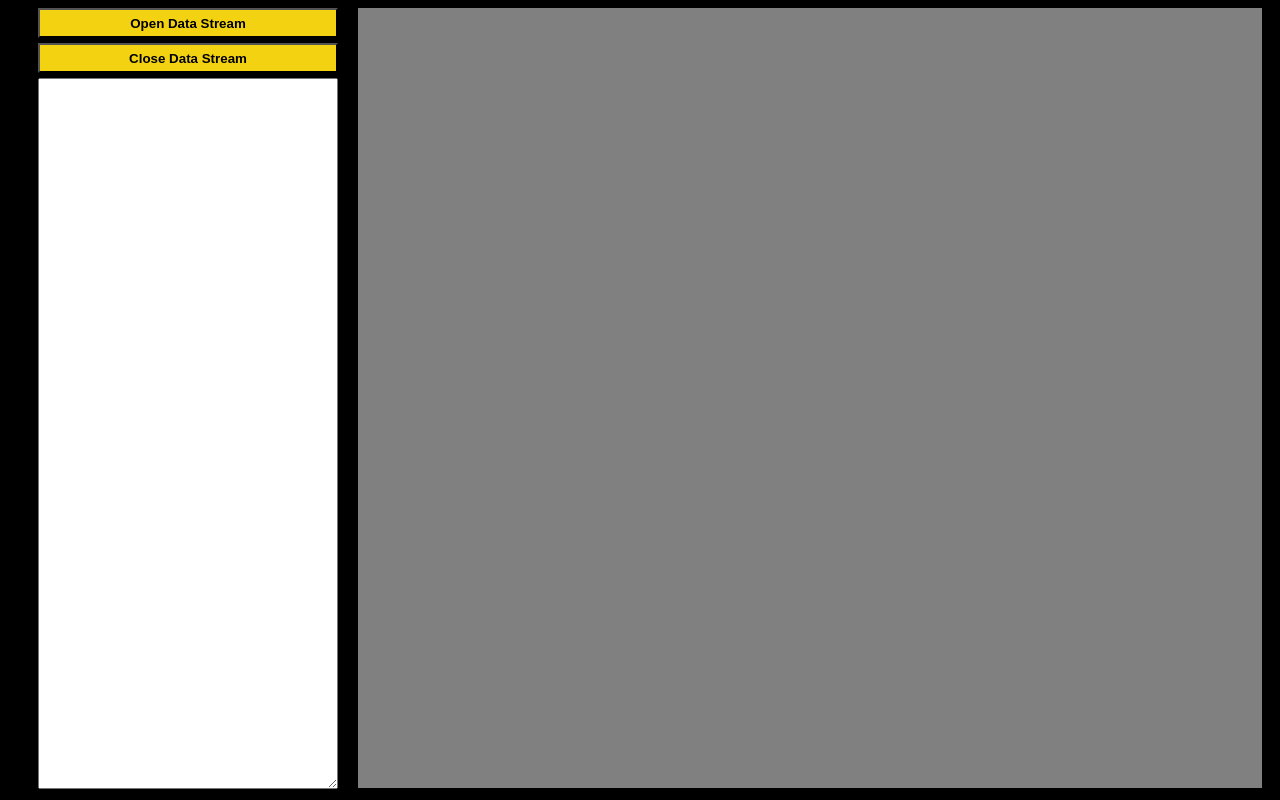
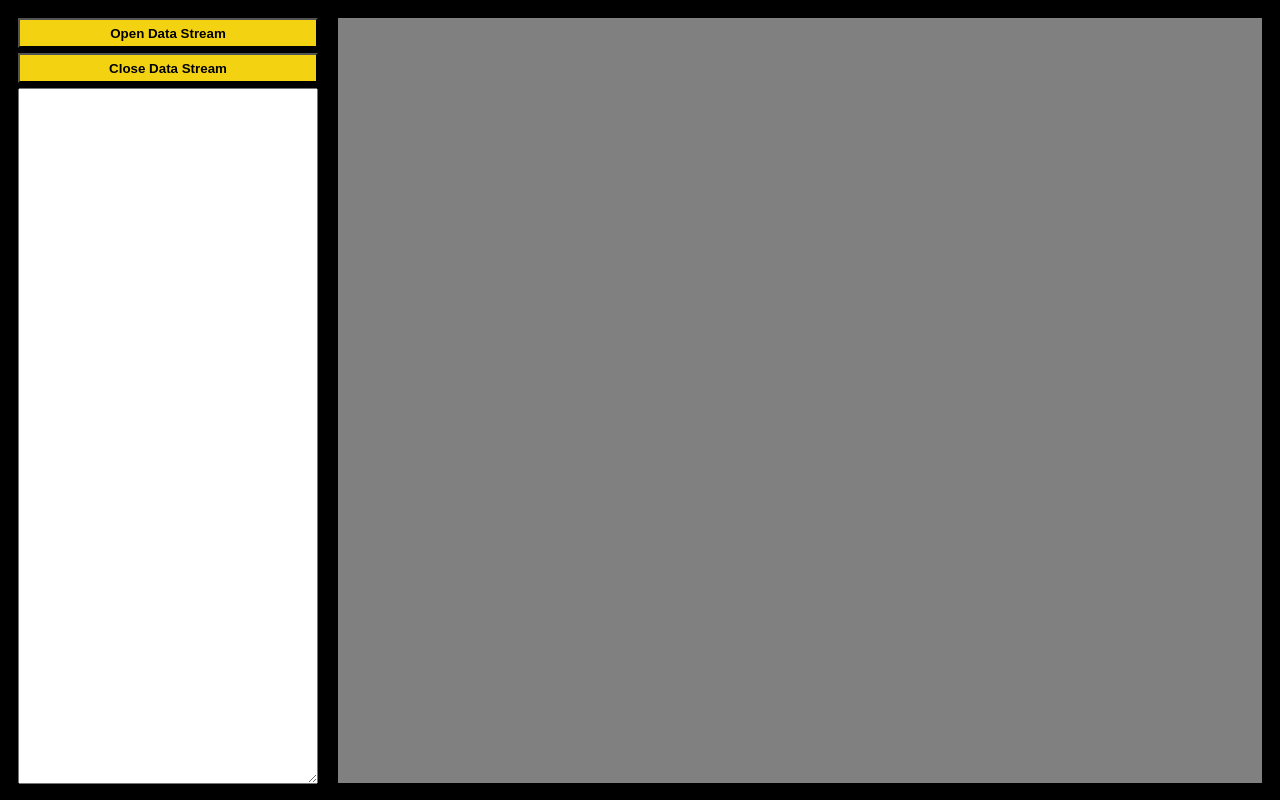
Before and after one commit to aesalazar/NodeElectronOpenFinWebPerformance, a website: page public/index.html in a window 1280 px wide. Drawn offline with Linux system fonts and the light colour scheme.

Commit message:
Adjusted margins and borders of css for sake of openfin and added initial width and height in app.template.json.

```diff
--- a/public/app.template.json
+++ b/public/app.template.json
@@ -5,7 +5,9 @@
         "url": "http://<<URL_AND_PORT>>/",
         "uuid": "NodePerfMeasure",
         "applicationIcon": "http://<<URL_AND_PORT>>/images/eikos-logo-multi.ico",
-        "autoShow": true
+        "autoShow": true,
+        "defaultWidth": 455,
+        "defaultHeight": 600
     },
     "runtime": {
         "arguments": "",
--- a/public/css/main.css
+++ b/public/css/main.css
@@ -1,7 +1,7 @@
 body {
   background: black;
   color: yellow;
-  padding: 0 10px;
+  padding: 10px;
   font-family: Arial, sans-serif;
   color: white;
 }
@@ -30,19 +30,23 @@ button {
 .divButtons {
   float:left;
   width: 300px;
-  margin-left: 20px;
   margin-right: 20px;
 }
 
 .divButtons textarea {
-  height: calc(100vh - 95px);
+  height: calc(100vh - 110px);
   width: calc(100% - 6px);
 }
 
 .divOutput{
   float:left;
-  width: calc(100% - 340px);
-  height: calc(100vh - 20px);
+  padding: 5px;
+  width: calc(100% - 330px);
+  height: calc(100vh - 45px);
   background-color: gray;
   overflow-x: auto;
 }
+
+.divOutput input {
+  margin-right: 10px;
+}
```
